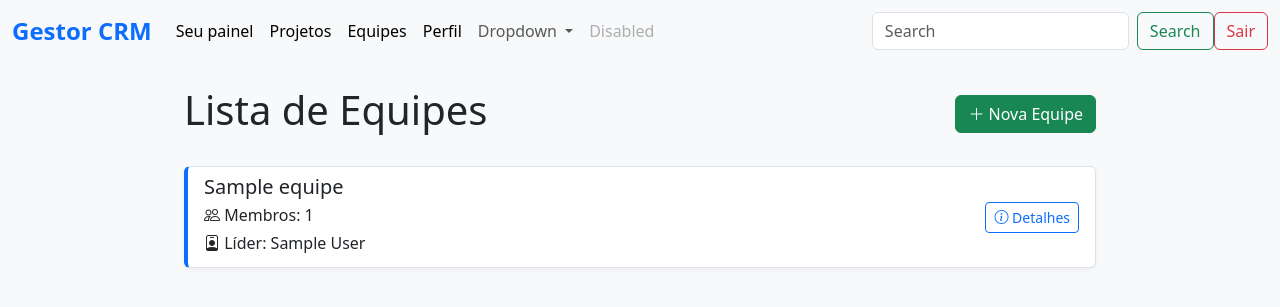
After one commit to Gilgamashed/projeto_crm_final, a Django app: page /equipes/ in a window 1280 px wide. The commit adds this page. Shown: the top 307 px of the page. Run offline with Django 5.2, Linux system fonts and the light colour scheme; a user stored in the database is signed in; tables that the repository leaves empty hold one stand-in row (values such as "Sample post"); parts of the project's set-up code (start-up, migrations or seed data) failed here and were passed over; some libraries are stand-ins or nearby versions.

```diff
--- a/Projeto Final notas.txt
+++ b/Projeto Final notas.txt
@@ -68,6 +68,11 @@ lista
 	        botao de entrega e
 	        enviar relatorio ao concluir projeto
 	        adicionar tarefas ao projeto
+	            CRUD de tarefas
+	            lista de tarefas na pagina de projetos
+	            opção de criar nova tarefa
+	            detalhes da tarefa com espaço pra observações?
+	            enviar relatorio de tarefa individualmente
     ok    remover botão de adicionar projeto para membros.
 	ok    investigar tab cancelado e concluidos
 	ok    criar categorias para projetos
--- a/config/urls.py
+++ b/config/urls.py
@@ -22,7 +22,7 @@ from django.views.decorators.http import require_POST
 
 from projeto_crm_final.views import SignUpView, HomeView, PassResetView, DashboardView, IntegrantesGetView, \
     UpdateRoleView, IntegrantesListaView, ProjetosCreateView, ProjetosUpdateView, ProjetosView, ProjetosGetView, \
-    ProjetosDeleteView
+    ProjetosDeleteView, EquipesView, EquipesCreateView, EquipesUpdateView, EquipesGetView, EquipesDeleteView
 
 urlpatterns = [
     path("admin/", admin.site.urls),
@@ -38,6 +38,12 @@ urlpatterns = [
 
     path('admin/lista_integrantes', IntegrantesListaView.as_view(), name='admin_integ_list'),
 
+    path('equipes/', EquipesView.as_view(), name='equipes_list'),
+    path('equipes/novo/', EquipesCreateView.as_view(), name='equipes_create'),
+    path('equipes/editar/<int:pk>/', EquipesUpdateView.as_view(), name='equipes_edit'),
+    path("equipes/<int:pk>", EquipesGetView.as_view(), name='equipes_detail'),
+    path('equipes/<int:pk>/excluir/', EquipesDeleteView.as_view(), name='equipes_delete'),
+
     path('projetos/', ProjetosView.as_view() , name='projetos_list'),
     path('projetos/novo/', ProjetosCreateView.as_view(), name='projetos_create'),
     path('projetos/editar/<int:pk>/', ProjetosUpdateView.as_view(), name='projetos_edit'),
--- a/projeto_crm_final/models.py
+++ b/projeto_crm_final/models.py
@@ -7,15 +7,18 @@ from .constants import HIERARCH, STATUS, PRIORIDADE, CATEGORIA, STATUSPROJETO
 
 
 class Integrantes(models.Model):
-    person_id = models.UUIDField(primary_key=True, default=uuid.uuid4(),editable=False)
+    person_id = models.UUIDField(primary_key=True, default=uuid.uuid4, editable=False)
     user = models.OneToOneField(User, unique=True, on_delete=models.CASCADE, max_length=20)
     nome = models.CharField(max_length=25)
     sobrenome = models.CharField(max_length=100)
     telefone = models.CharField(max_length=20, blank=True)
     role = models.CharField(max_length=20,choices=HIERARCH,default='MEMBER',null=False,blank=False)
     cargo = models.CharField(max_length=20, default='Desligado')
-    equipe = models.CharField(max_length=20, default='Sem equipe')
-    related_name = 'integrantes'
+    equipe = models.ForeignKey('Equipes', on_delete=models.SET_NULL, null=True, blank=True, max_length=20)
+
+    @property
+    def email(self):
+        return self.user.email
 
     def save(self, *args, **kwargs):
         self.user.first_name = self.nome
@@ -28,8 +31,9 @@ class Integrantes(models.Model):
 
 
 class Equipes(models.Model):
-    nome = models.CharField(max_length=100)
+    name = models.CharField(max_length=100)
     descricao = models.TextField()
+    leader = models.ForeignKey(Integrantes, on_delete=models.CASCADE, related_name="team_boss")
     membros = models.ManyToManyField(Integrantes)
 
     def __str__(self):
--- a/projeto_crm_final/templates/projeto_crm_final/base.html
+++ b/projeto_crm_final/templates/projeto_crm_final/base.html
@@ -57,6 +57,9 @@
             {% if user.is_authenticated %}
             <li class="nav-item">
               <a class="nav-link active" aria-current="page" href="{% url 'projetos_list' %} ">Projetos</a>
+            </li>
+            <li class="nav-item">
+              <a class="nav-link active" aria-current="page" href="{% url 'equipes_list' %} ">Equipes</a>
             </li>
             {% endif %}
 
--- /dev/null
+++ b/projeto_crm_final/templates/projeto_crm_final/equipes_list.html
@@ -0,0 +1,99 @@
+{% extends 'projeto_crm_final/base.html' %}
+{% load widget_tweaks %}
+{% block title %}Equipes{% endblock %}
+
+{% block content %}
+<main class="main-scroll">
+  <div class="container-fluid">
+    <!-- Header e botão de criar -->
+    <div class="d-flex justify-content-between align-items-center mb-4">
+      <h1>Lista de Equipes</h1>
+      <a href="{% url 'equipes_create' %}" class="btn btn-success">
+        <i class="bi bi-plus-lg"></i> Nova Equipe
+      </a>
+    </div>
+
+    <!-- Lista de equipes -->
+    <div class="list-group">
+      {% for equipe in equipes %}
+      <div class="list-group-item">
+        <div class="d-flex justify-content-between align-items-center">
+          <div class="d-flex flex-column flex-grow-1">
+            <div class="d-flex justify-content-between">
+              <h5 class="mb-1">{{ equipe.name }}</h5>
+            <!--  <span class="badge bg-primary">Projetos Ativos: {{ equipe.active_projects_count }}</span> -->
+            </div>
+            <p class="mb-1">
+              <i class="bi bi-people"></i> Membros: {{ equipe.membros.count }}
+            </p>
+            <p class="mb-1">
+              <i class="bi bi-person-badge"></i> Líder:
+              {{ equipe.leader.user.first_name }} {{ equipe.leader.user.last_name }}
+            </p>
+          </div>
+          <div>
+            <a href="{% url 'equipes_detail' equipe.id %}" class="btn btn-sm btn-outline-primary">
+              <i class="bi bi-info-circle"></i> Detalhes
+            </a>
+          </div>
+        </div>
+      </div>
+      {% empty %}
+      <div class="alert alert-info text-center">
+        <i class="bi bi-inbox"></i> Nenhuma equipe encontrada
+      </div>
+      {% endfor %}
+    </div>
+
+    <!-- Pagination -->
+    {% if is_paginated %}
+    <nav class="mt-4">
+      <ul class="pagination justify-content-center">
+        {% if page_obj.has_previous %}
+          <li class="page-item">
+            <a class="page-link" href="?page={{ page_obj.previous_page_number }}">&laquo;</a>
+          </li>
+        {% endif %}
+
+        {% for num in page_obj.paginator.page_range %}
+          {% if page_obj.number == num %}
+            <li class="page-item active">
+              <a class="page-link" href="#">{{ num }}</a>
+            </li>
+          {% elif num > page_obj.number|add:'-3' and num < page_obj.number|add:'3' %}
+            <li class="page-item">
+              <a class="page-link" href="?page={{ num }}">{{ num }}</a>
+            </li>
+          {% endif %}
+        {% endfor %}
+
+        {% if page_obj.has_next %}
+          <li class="page-item">
+            <a class="page-link" href="?page={{ page_obj.next_page_number }}">&raquo;</a>
+          </li>
+        {% endif %}
+      </ul>
+    </nav>
+    {% endif %}
+  </div>
+</main>
+
+<style>
+/* List item enhancements */
+.list-group-item {
+  transition: all 0.2s;
+  border-left: 4px solid #0d6efd;
+  margin-bottom: 8px;
+  border-radius: 4px;
+  box-shadow: 0 2px 4px rgba(0,0,0,0.05);
+}
+.list-group-item:hover {
+  background-color: #f8f9fa;
+  transform: translateX(5px);
+  box-shadow: 0 4px 8px rgba(0,0,0,0.1);
+}
+.badge {
+  font-size: 0.85em;
+}
+</style>
+{% endblock %}
--- a/projeto_crm_final/views.py
+++ b/projeto_crm_final/views.py
@@ -3,6 +3,7 @@ from django.contrib.auth import login
 from django.contrib.auth.decorators import login_required
 from django.contrib.auth.mixins import LoginRequiredMixin
 from django.contrib.auth.models import User
+from django.db.models import Count, Q
 from django.http import JsonResponse
 from django.shortcuts import render, get_object_or_404
 from django.urls import reverse_lazy
@@ -10,9 +11,9 @@ from django.views import View
 from django.views.generic import TemplateView, CreateView, DetailView, ListView, DeleteView, UpdateView
 
 from projeto_crm_final.constants import HIERARCH, CATEGORIA
-from projeto_crm_final.forms import SignupForm, ProjetosForm
+from projeto_crm_final.forms import SignupForm, ProjetosForm, EquipesForm
 from projeto_crm_final.mixins import AdminRequiredMixin, LeadRequiredMixin, ProjetoOwnerMixin
-from projeto_crm_final.models import Integrantes, Projetos
+from projeto_crm_final.models import Integrantes, Projetos, Tarefas, Equipes
 
 
 class HomeView(TemplateView):
@@ -69,6 +70,60 @@ class UpdateRoleView(LoginRequiredMixin, View):
             return JsonResponse({'status': 'success', 'new_role': integrante.get_role_display()})
         except Integrantes.DoesNotExist:
             return JsonResponse({'status': 'error', 'message': 'User not found'}, status=404)
+
+
+#--------------- EQUIPES
+
+class EquipesView(LoginRequiredMixin, ListView):
+    model = Equipes
+    template_name = 'projeto_crm_final/equipes_list.html'
+    context_object_name = 'equipes'
+
+
+class EquipesCreateView(LoginRequiredMixin, CreateView):
+    model = Equipes
+    form_class = EquipesForm
+    template_name = 'projeto_crm_final/equipes_form.html'
+    success_url = reverse_lazy('dashboard')
+
+    def form_valid(self, form):
+        try:
+            # pega o criador
+            creator = self.request.user.integrante
+        except AttributeError:
+            messages.error(self.request, "User profile not found. Create a profile first.")
+            return self.form_invalid(form)
+        # coloca criador como lider
+        form.instance.leader = creator
+        # salva
+        team = form.save()
+        # update role e equipe
+        creator.role = 'LEAD'
+        creator.equipe = team
+        creator.save()
+        #adiciona criador ao membros da Equipes
+        team.membros.add(creator)
+        return super().form_valid(form)
+
+
+class EquipesUpdateView(LoginRequiredMixin, LeadRequiredMixin, UpdateView):
+    model = Equipes
+    form_class = EquipesForm
+    template_name = 'projeto_crm_final/equipes_form.html'
+    success_url = reverse_lazy('')
+
+
+class EquipesGetView(LoginRequiredMixin, DetailView):
+    model = Equipes
+    template_name = "projeto_crm_final/equipes_detail.html"
+    context_object_name = "equipe"
+    pk_url_kwarg = "equipe_id"
+
+
+class EquipesDeleteView(LoginRequiredMixin, LeadRequiredMixin, DeleteView):
+    model = Equipes
+    template_name = 'projeto_crm_final/equipes_confirm_del.html'
+    success_url = reverse_lazy('')
 
 
 #--------------- PROJETOS
@@ -152,3 +207,37 @@ class ProjetosDeleteView(LoginRequiredMixin,LeadRequiredMixin, ProjetoOwnerMixin
     def delete(self, request, *args, **kwargs):
         messages.success(request, "Projeto cancelado com sucesso!")
         return super().delete(request, *args, **kwargs)
+
+
+
+#--------------- TAREFAS
+"""
+class TarefasView(LoginRequiredMixin, ListView):
+    model= Tarefas
+    template_name=
+    context_object_name= 'tarefas'
+
+class TarefasCreateView(LoginRequiredMixin, LeadRequiredMixin, CreateView):
+    model = Tarefas
+    form_class = TarefasForm
+    template_name = 'projeto_crm_final/tarefas_form.html'
+    success_url = reverse_lazy('')
+
+class TarefasUpdateView(LoginRequiredMixin, LeadRequiredMixin, ProjetoOwnerMixin, UpdateView):
+    model = Tarefas
+    form_class = TarefasForm
+    template_name = 'projeto_crm_final/tarefas_form.html'
+    success_url = reverse_lazy('')
+
+class TarefasGetView(LoginRequiredMixin, DetailView):
+    model = Tarefas
+    template_name = "projeto_crm_final/tarefas_detail.html"
+    context_object_name = "tarefa"
+    pk_url_kwarg = "tarefa_id"
+
+class TarefasDeleteView(LoginRequiredMixin,LeadRequiredMixin, ProjetoOwnerMixin, DeleteView):
+    model = Tarefas
+    template_name = 'projeto_crm_final/tarefas_confirm_del.html'
+    success_url = reverse_lazy('')
+
+"""
```
Also changed, not shown: projeto_crm_final/forms.py (+24 -3 lines), projeto_crm_final/templates/projeto_crm_final/equipes_form.html (added, +10 -0 lines), projeto_crm_final/migrations/0001_initial.py, projeto_crm_final/migrations/0002_alter_integrantes_person_id.py (deleted), projeto_crm_final/migrations/0003_alter_integrantes_person_id.py (deleted), projeto_crm_final/migrations/0004_integrantes_cargo_alter_integrantes_person_id.py (deleted), projeto_crm_final/migrations/0005_integrantes_equipe_alter_integrantes_cargo_and_more.py (deleted), projeto_crm_final/migrations/0006_alter_integrantes_person_id_auditlog_equipes_and_more.py (deleted), projeto_crm_final/migrations/0007_alter_integrantes_person_id_alter_projetos_inicio_and_more.py (deleted), projeto_crm_final/migrations/0008_alter_integrantes_person_id.py (deleted), projeto_crm_final/migrations/0009_alter_integrantes_person_id_alter_projetos_categoria.py (deleted), projeto_crm_final/migrations/0010_alter_integrantes_person_id.py (deleted), projeto_crm_final/migrations/0011_alter_integrantes_person_id.py (deleted).
